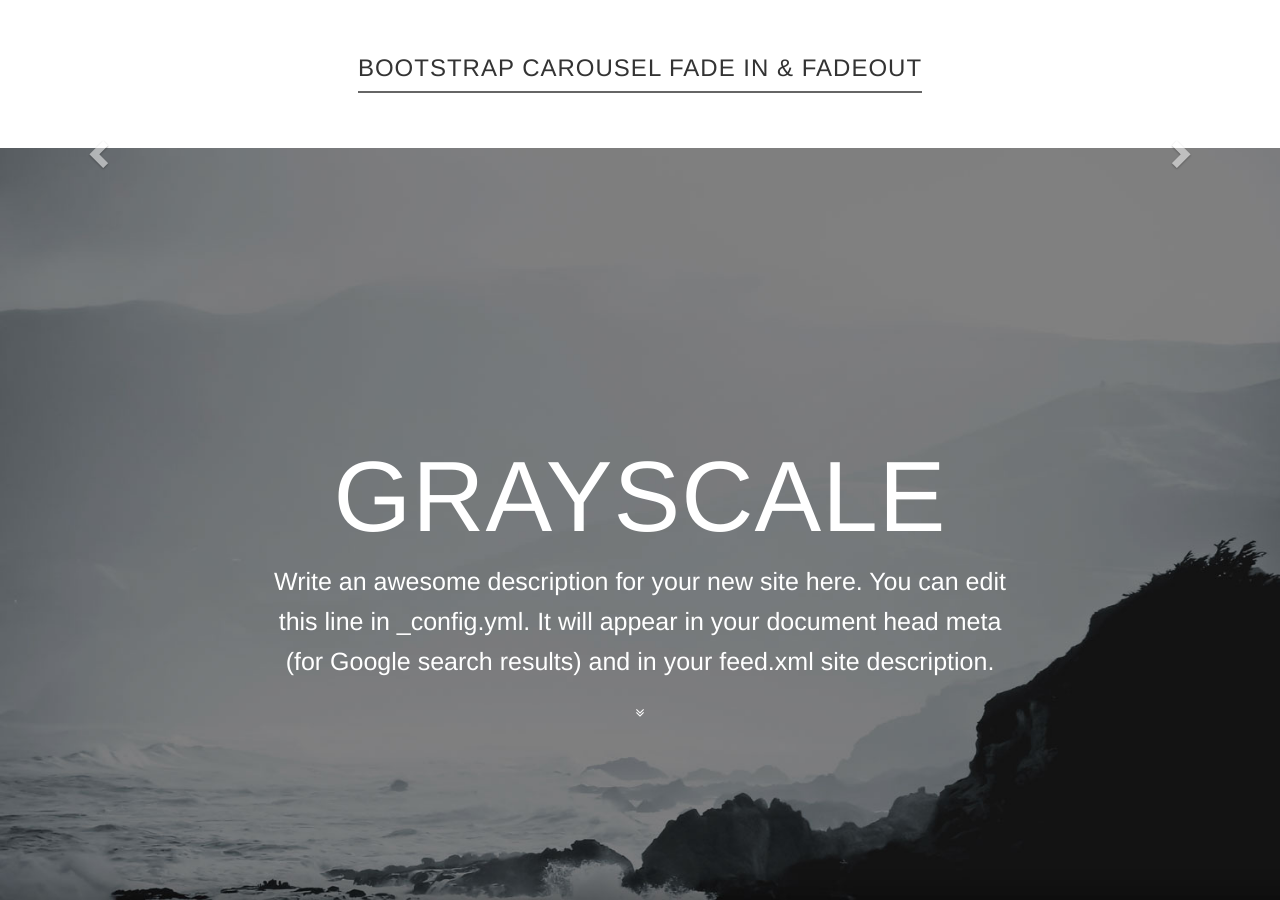
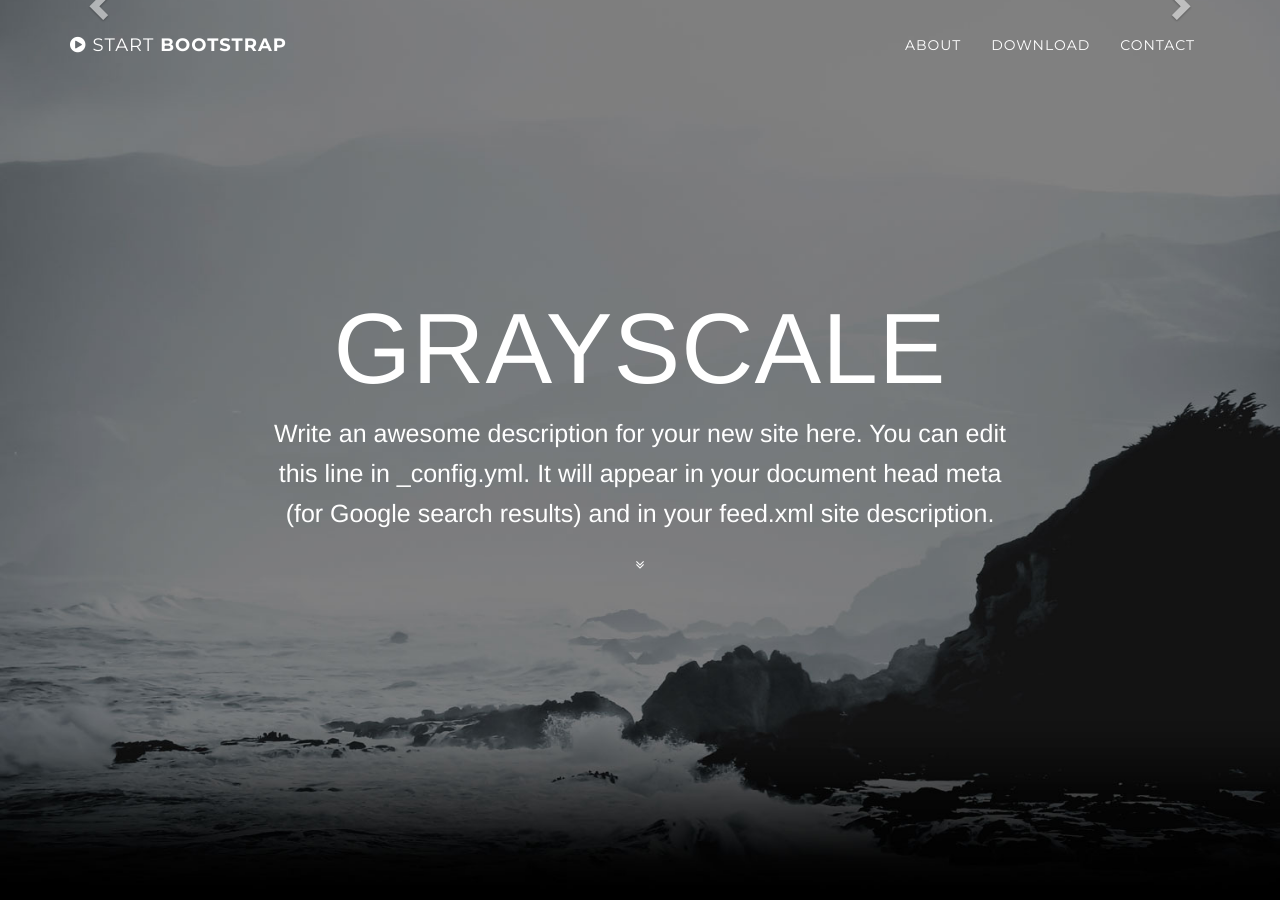
Before and after one commit to vmdlab/ducchau-wedding, a Jekyll site: the page built from index.html, in a window 1280 px wide and 900 px high. Built offline with Jekyll 4.4.1, drawn with Linux system fonts in a browser that asks for light colours; nearby versions of some CDN libraries.

Commit message:
Update carousel.html

```diff
--- a/_includes/carousel.html
+++ b/_includes/carousel.html
@@ -1,7 +1,6 @@
 <link rel="stylesheet" type="text/css" href="https://maxcdn.bootstrapcdn.com/bootstrap/3.3.1/css/bootstrap.min.css">
 <link href='https://fonts.googleapis.com/css?family=Lato' rel='stylesheet' type='text/css'>
 <div style='text-align:center;'>
-<h3 style='text-align: center;margin: 55px 0px;border-bottom: 2px solid #666; display:inline-block;padding-bottom:10px'>Bootstrap Carousel Fade In & FadeOut</h3>
 </div>
     <div id="carouselFade" class="carousel slide carousel-fade" data-ride="carousel">
 
```
